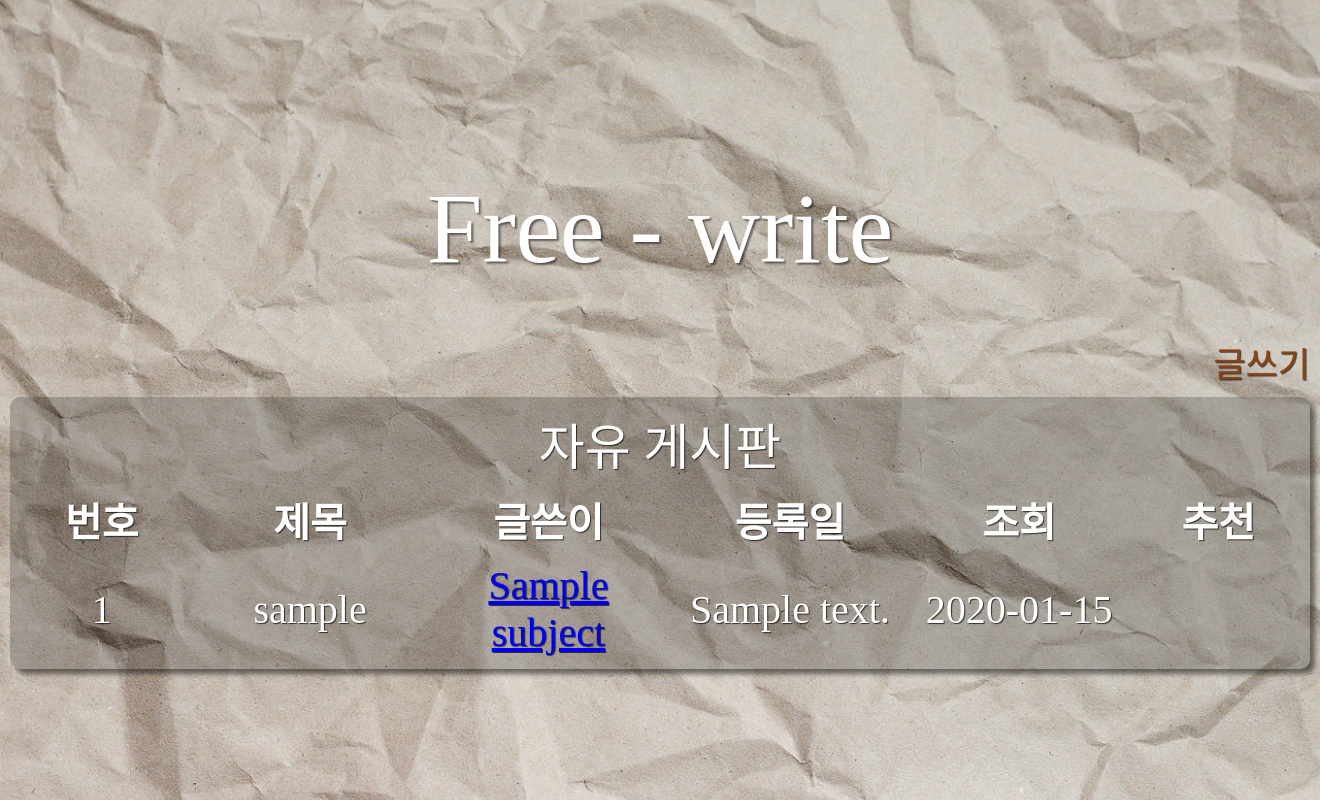
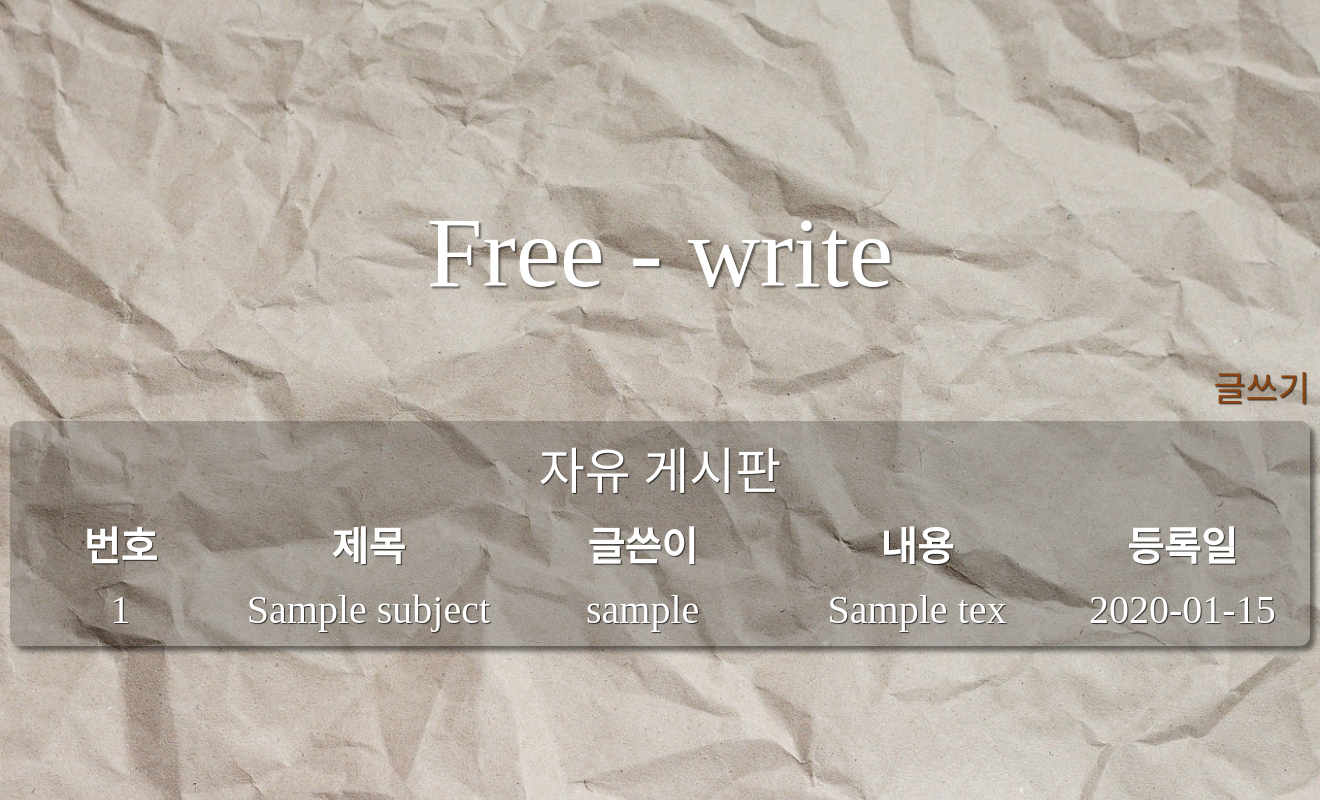
Before and after one commit to Jingood/adsad, a Flask app: template templates/index.html in a window 1320 px wide. Run offline with Flask 3, Linux system fonts and the light colour scheme; the template is opened without the code that fills it: values that come from a table or form of the project are taken from there, most other values are stand-ins (such as "Sample title", 1, 10 or a date in 2020); some web fonts are replaced.

Commit message:
서버, 메인페이지, 게시글 조회 페이지 수정

```diff
--- a/templates/index.html
+++ b/templates/index.html
@@ -30,7 +30,7 @@
 			flex-direction: column;
 			height: 100vh;
 			/* 화면 전체 높이에 Navbar를 중앙으로 정렬합니다. */
-			background-image: url("paper-3155438_1280.jpg");
+			background-image: url("/static/paper-3155438_1280.jpg");
 			/* 이미지 경로는 실제 이미지 파일의 경로로 변경해야 합니다. */
 			background-size: cover;
 			/* 배경 이미지를 커버하도록 설정합니다. */
@@ -111,6 +111,16 @@
 		td {
 			text-align: center;
 		}
+
+		td a {
+			color: white;
+			text-decoration: none;
+		}
+
+		td a:hover {
+			color: rgb(183, 135, 57);
+			font-weight: bold;
+		}
 	</style>
 </head>
 
@@ -136,11 +146,10 @@
 
 					<th>글쓴이</th>
 
+					<th>내용</th>
+
 					<th>등록일</th>
 
-					<th>조회</th>
-
-					<th>추천</th>
 				</tr>
 			</thead>
 			<tbody>
@@ -148,10 +157,10 @@
 				{% for i in range(0, ids|length) %}
 				<tr>
 					<td>{{ ids[i] }}</td>
+					<td><a href="{{url_for('comment_add', post_id=ids[i])}}">{{ subjects[i] }}</a></td>
 					<td>{{ usernames[i] }}</td>
-					<td><a href="{{url_for('comment_add', post_id=ids[i])}}">{{ subjects[i] }}</a></td>
-					<td>{{ contents[i] }}</td>
-					<td>{{ create_dates[i] }}</td>
+					<td>{{ contents[i][0:10] }}</td>
+					<td>{{ create_dates[i].strftime('%Y-%m-%d') }}</td>
 				</tr>
 				{% endfor %}
 				{% else %}
```
Also changed, not shown: templates/post.html (+11 -7 lines), static/paper-3155438_1280.jpg (renamed from templates/paper-3155438_1280.jpg).
